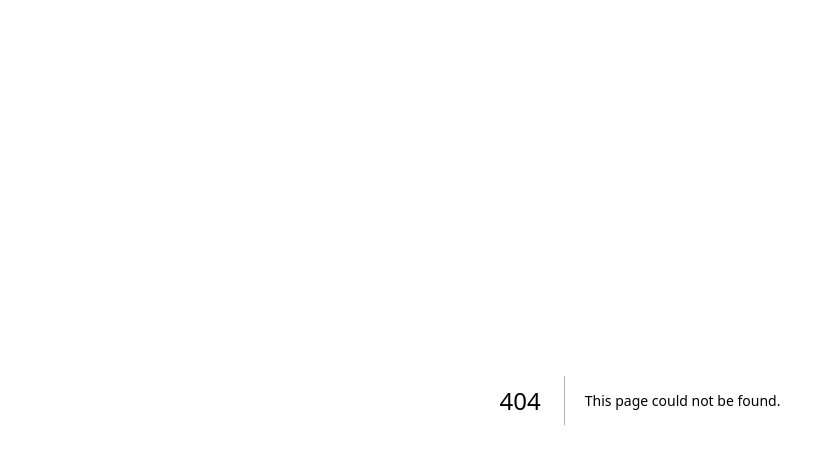
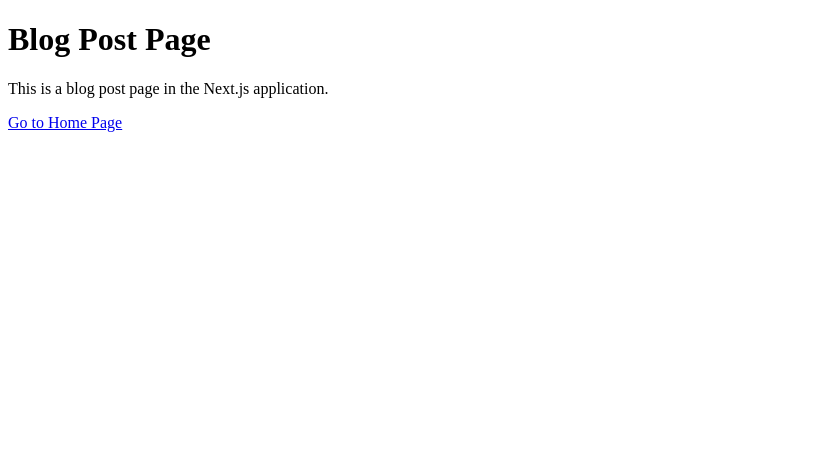
Before and after one commit to Azzni96/nextjs, a Next.js app: page /blog/post in a window 1280 px wide. Before the commit this address had no page. Shown: the top 464 px of the page, without its empty margins (0-835 px from the left). Built offline with nearby package versions, Linux system fonts and the light colour scheme.

Commit message:
Task6: add nested page /blog/post

```diff
--- /dev/null
+++ b/app/blog/post/page.js
@@ -0,0 +1,11 @@
+import Link from "next/link";
+
+export default function BlogPostPage() {
+    return (
+        <main>
+            <h1>Blog Post Page</h1>
+            <p>This is a blog post page in the Next.js application.</p>
+            <Link href="/" >Go to Home Page</Link>
+        </main>
+    );
+}
```
